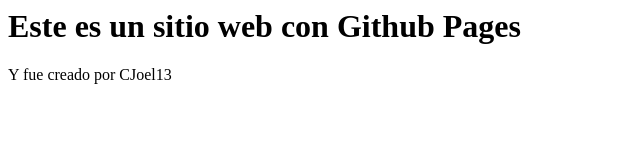
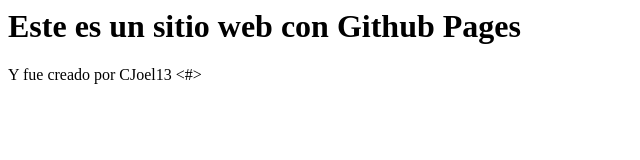
Before and after one commit to CJoel13/CJoel13, a plain HTML site: page index.html in a window 1280 px wide. Shown: the full height of the page, 0-640 px from the left. Drawn offline with Linux system fonts and the light colour scheme.

Commit message:
Update index.html

```diff
--- a/index.html
+++ b/index.html
@@ -1,2 +1,2 @@
 <h1>Este es un sitio web con Github Pages</h1>
-<p>Y fue creado por CJoel13</p>
+<p>Y fue creado por CJoel13 <#></p>
```
